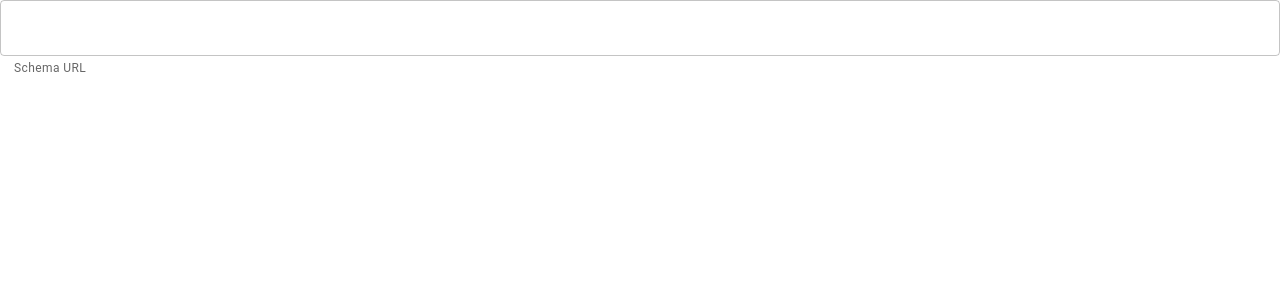
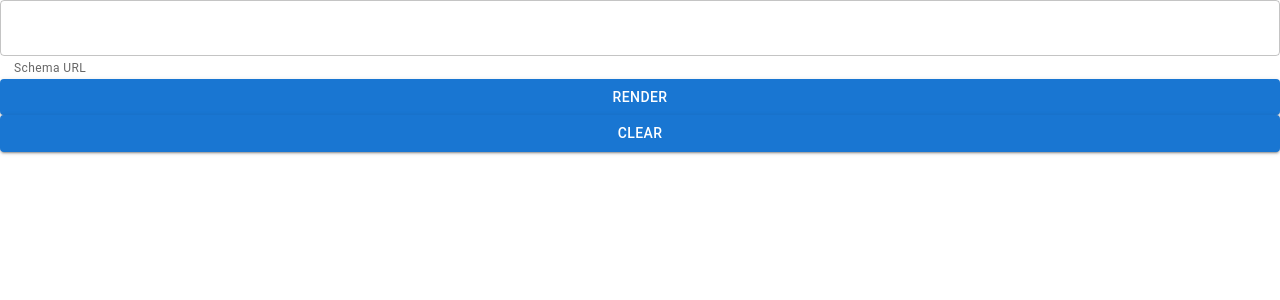
Before and after one commit to conanfanli/jsonschema-form, a React (Create React App) app: page /jsonschema-form/ in a window 1280 px wide. Shown: the top 300 px of the page. Built offline with nearby package versions, Linux system fonts and the light colour scheme.

Commit message:
render success

```diff
--- a/src/App.tsx
+++ b/src/App.tsx
@@ -1,9 +1,10 @@
 import React from 'react';
+import Form from '@rjsf/mui';
+import validator from '@rjsf/validator-ajv8';
 import { createBrowserRouter, RouterProvider } from "react-router-dom";
 import { RJSFSchema } from '@rjsf/utils';
 import { useSearchParams } from 'react-router-dom';
-import { Box } from "@mui/material";
-import { DebouncedTextField as Field } from "./DebouncedTextField";
+import { Box, Button, TextField } from "@mui/material";
 import './App.css';
 
 
@@ -21,34 +22,41 @@ const defaultSchema: RJSFSchema = {
     },
   },
 }
+
+
 function SchemaPicker() {
-  const [searchParams] = useSearchParams()
-  const [schema, setSchema] = React.useState(defaultSchema)
+  const [searchParams, setSearchParams] = useSearchParams()
+  const [url, setUrl] = React.useState(searchParams.get("schema_url") || "")
+  const [schema, setSchema] = React.useState(null)
+
 
   return (
-    <Box noValidate component="form">
-      <Field name='Schema URL' onPatch={e => { }} value='' />
-    </Box>
+    <div>
+      <TextField onChange={(e) => { setUrl(e.target.value) }} value={url} fullWidth helperText="Schema URL" />
+      <Button
+        variant="contained"
+        onClick={async () => {
+          setSearchParams({ schema_url: url })
+
+          const res = await fetch(url)
+          const body = await res.json()
+          console.log('body', body)
+          setSchema(body)
+        }}
+        fullWidth
+      >
+        Render
+      </Button>
+      <Button
+        variant="contained"
+        onClick={() => { setUrl(""); setSearchParams({}) }}
+        fullWidth
+      >
+        clear
+      </Button>
+      {schema ? <Form schema={schema} validator={validator} /> : null}
+    </div>
   )
-
-  /*
-React.useEffect(() => {
-  async function fetchData() {
-    const schemaUrl = searchParams.get("schema_url")
-    if (schemaUrl) {
-      const res = await fetch(schemaUrl)
-      const body = await res.json()
-      console.log('body', body)
-      setSchema(body)
-    } else {
-      setSchema(defaultSchema)
-    }
-  }
-  fetchData();
-}, [searchParams]);
-*/
-
-  // return <Form schema={schema} validator={validator} />
 }
 
 const router = createBrowserRouter(
```
